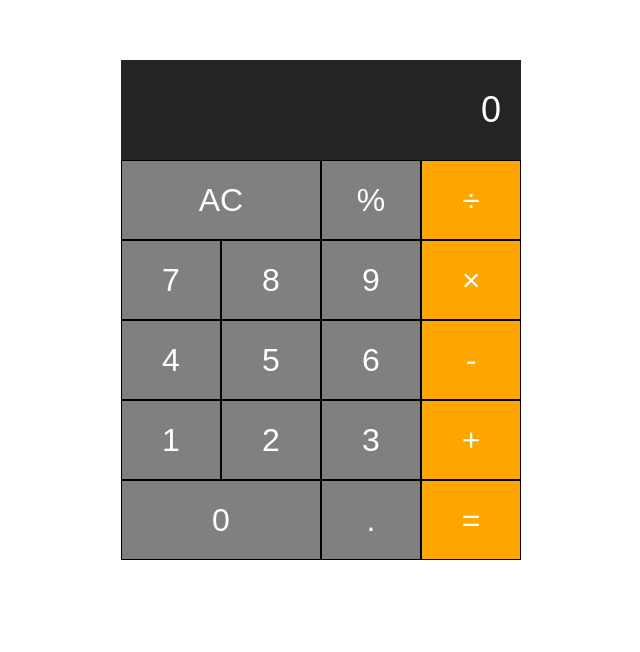
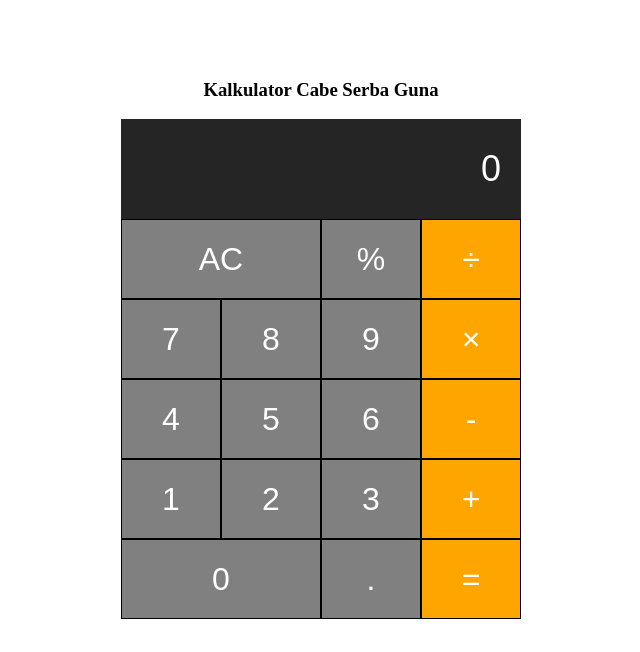
Before and after one commit to smansa1995/Calhitung, a plain HTML site: page index.html in a window 1280 px wide. Shown: the part 148-800 px from the top of the page, without its empty margins (319-959 px from the left). Drawn offline with Linux system fonts and the light colour scheme.

Commit message:
Update index.html

```diff
--- a/index.html
+++ b/index.html
@@ -6,7 +6,11 @@
     <link rel="stylesheet" href="stylesheet.css">
   </head>
   <body>
+
     <div class="calculator">
+      <div class="judul">
+        <h3>Kalkulator Cabe Serba Guna</h3>
+      </div>
       <input type="text" class="calculator-screen" value="0" disabled>
       <div class="calculator-keys">
         <div class="row">
```
